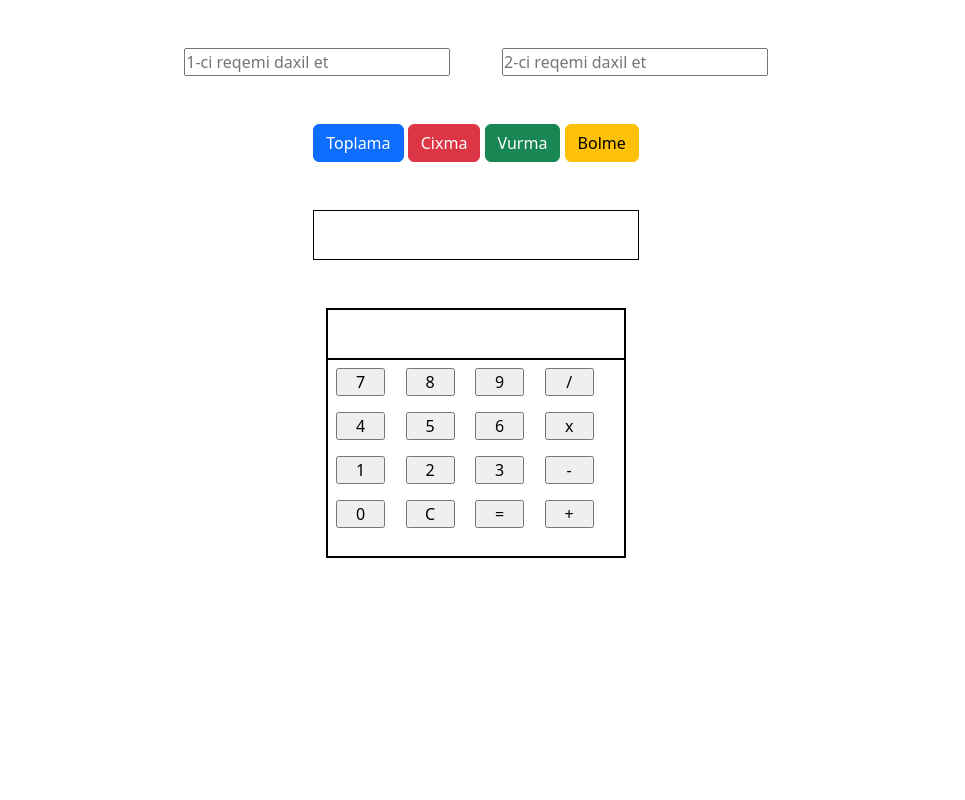
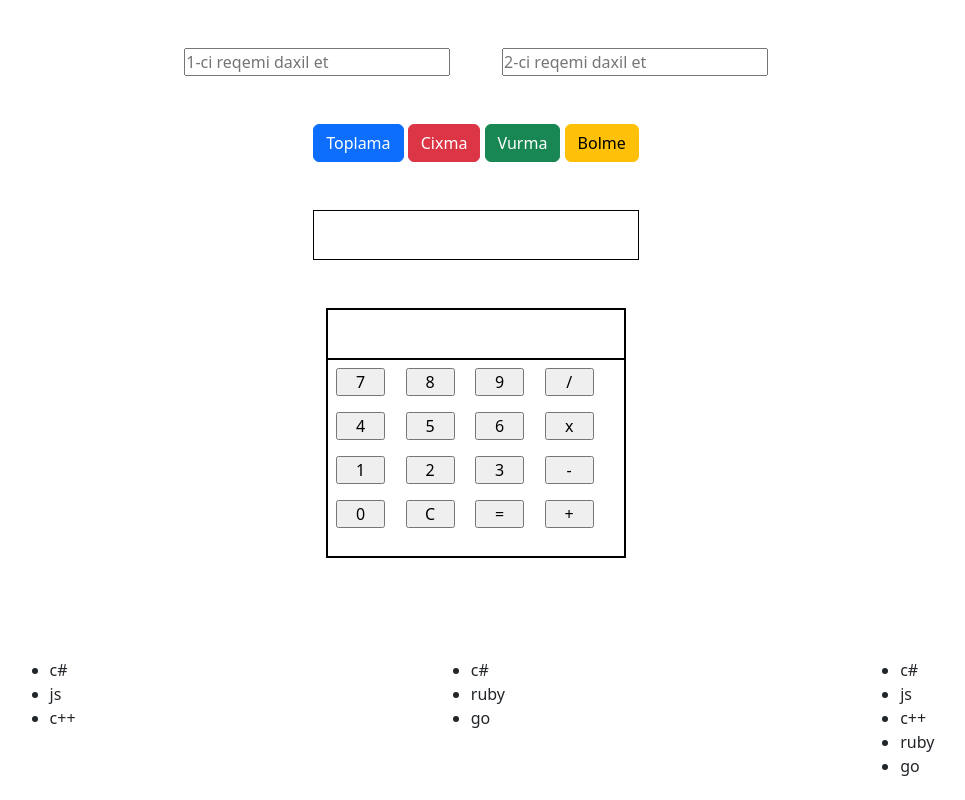
Before and after one commit to Code810/js-dom-homework, a plain HTML site: page index.html in a window 1280 px wide. Shown: the whole page, without its empty margins (164-1129 px from the left). Drawn offline with nearby package versions, Linux system fonts and the light colour scheme.

Commit message:
task3 js new list creator ready

```diff
--- a/index.html
+++ b/index.html
@@ -43,8 +43,17 @@
     <input type="submit" value="+" class="col-2 m-2 btn2">
 </div>
         </div>
-        <div class="row">
-
+        <div id="lists" class="d-flex justify-content-around ">
+            <ul >
+                <li >c#</li>
+                <li>js</li>
+                <li>c++</li>
+            </ul>
+            <ul >
+                <li>c#</li>
+                <li>ruby</li>
+                <li>go</li>
+            </ul>
     </div>
 </body>
 <script src="./script.js"></script>
--- a/script.js
+++ b/script.js
@@ -110,3 +110,34 @@ resultcaculate.onclick= function() {
 
 
 }
+
+
+// let listElements=document.querySelectorAll("li");
+// let newList=[];
+// let newUl=document.createElement("ul");
+// let box=document.getElementById("lists");
+// box.appendChild(newUl);
+
+// listElements.forEach(element => {
+// if (!newList.find(e=>e==element.innerText)) {
+//     newList.push(element.innerText)
+//     var li=document.createElement('li');
+//     newUl.appendChild(li);
+//     li.innerText+= element.innerText;
+// }
+// });
+
+let listElements=document.querySelectorAll("li");
+let newList=[];
+let newUl=document.createElement("ul");
+let box=document.getElementById("lists");
+box.appendChild(newUl);
+
+listElements.forEach(element => {
+if (!newList.find(e=>e==element.innerText)) {
+    newList.push(element.innerText);
+    var li=document.createElement('li');
+    newUl.appendChild(li);
+    li.innerText+= element.innerText;
+}
+});
```
